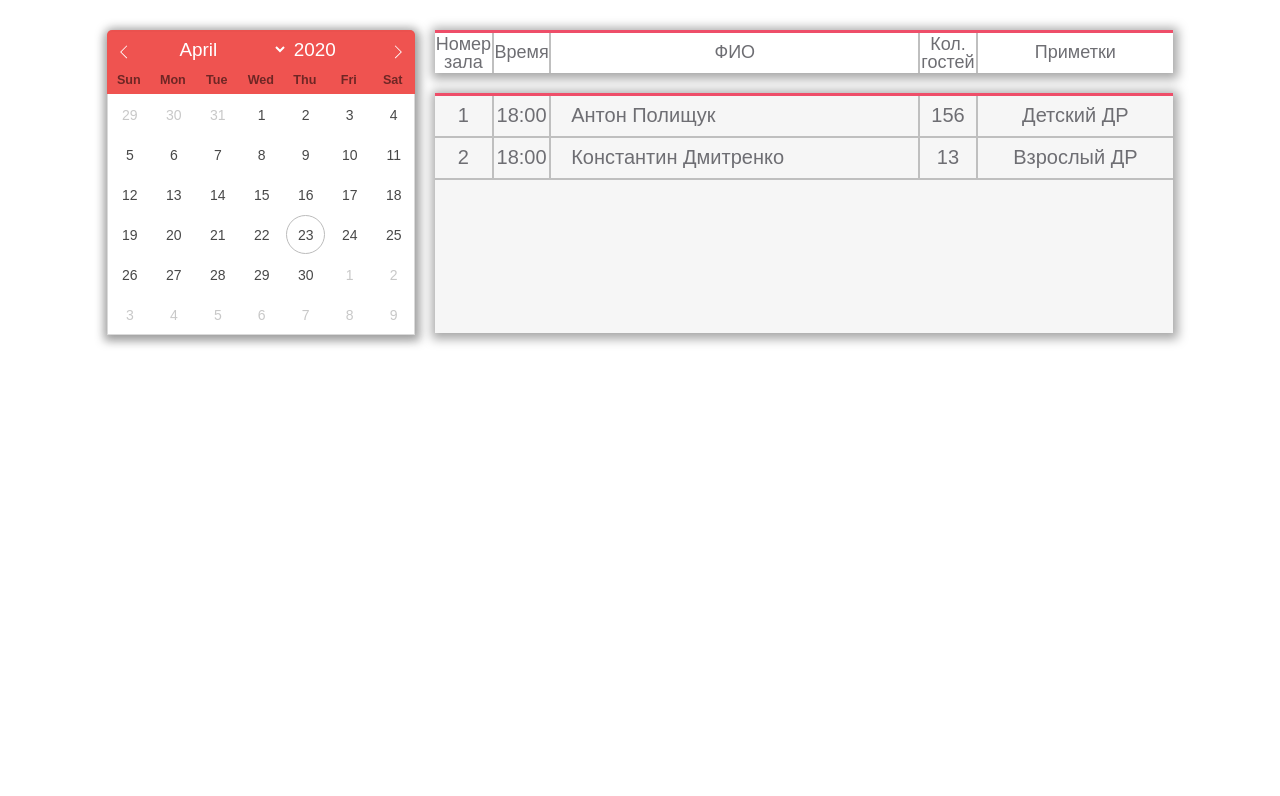
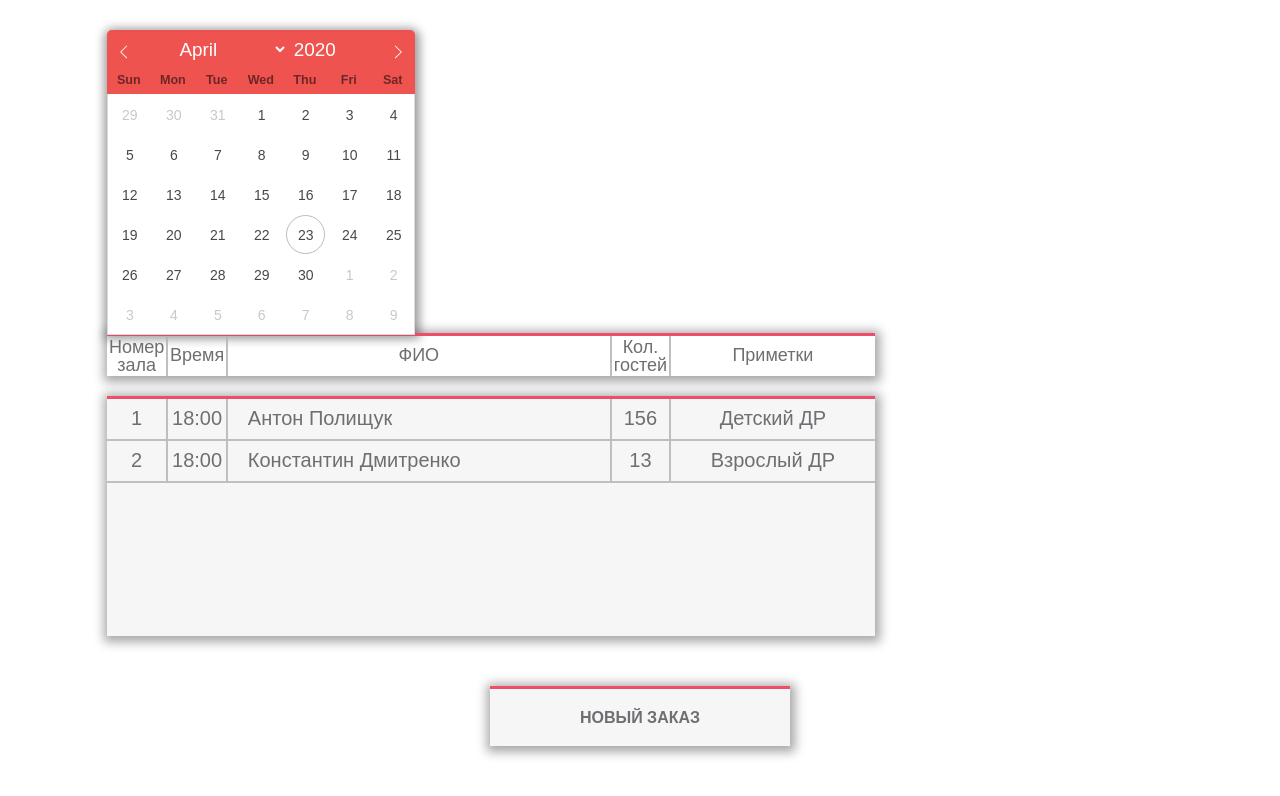
Before and after one commit to WerHawer/gabush, a React (Create React App) app: page / in a window 1280 px wide. Shown: the top 796 px of the page. Built offline with nearby package versions, Linux system fonts and the light colour scheme.

Commit message:
done main

```diff
--- a/package.json
+++ b/package.json
@@ -9,6 +9,7 @@
     "flatpickr": "^4.6.3",
     "react": "^16.13.1",
     "react-dom": "^16.13.1",
+    "react-router-dom": "^5.1.2",
     "react-scripts": "3.4.1"
   },
   "scripts": {
--- a/src/App.js
+++ b/src/App.js
@@ -1,36 +1,21 @@
 import React, { Component } from "react";
-import flatpickr from "flatpickr";
 import MainInfo from "./components/MainInfo/MainInfo";
+import { Switch, Route, Redirect } from "react-router-dom";
+import NewOrder from "./components/Pages/NewOrder";
 
 export default class App extends Component {
-  state = { input: null, datePicker: null };
-
-  componentDidMount() {
-    this.setState({
-      datePicker: flatpickr("#dataPicker", {
-        mode: "range",
-        inline: true,
-
-        onChange: function (selectedDates, dateStr, instance) {
-          //отправка запроса с выбранной датой. Фильтровать по выбору только одной даты.
-        },
-      }),
-    });
-
-    this.setState({ input: document.querySelector("#dataPicker") });
-  }
-
   handleDateChange = (str) => {
     this.setState({ dateValue: str });
   };
 
   render() {
-    // const { dateValue } = this.state;
-
-    // console.log(this.state.datePicker);
     return (
       <>
-        <MainInfo />
+        <Switch>
+          <Route path="/" exact component={MainInfo} />
+          <Route path="/newOrder" component={NewOrder} />
+          <Redirect to="/" />
+        </Switch>
       </>
     );
   }
--- a/src/components/DatePicker/DatePicker.js
+++ b/src/components/DatePicker/DatePicker.js
@@ -1,6 +1,6 @@
 import React from "react";
 
-const DatePicker = ({ value, onChange }) => (
+const DatePicker = ({}) => (
   <div className="datePickerWrapper">
     <input type="text" id="dataPicker" style={{ display: "none" }} />
   </div>
--- a/src/components/MainInfo/MainInfo.js
+++ b/src/components/MainInfo/MainInfo.js
@@ -1,13 +1,46 @@
-import React from "react";
+import React, { Component } from "react";
+import flatpickr from "flatpickr";
+import { Link } from "react-router-dom";
 import DatePicker from "../DatePicker/DatePicker";
 import OrdersForm from "../OrdersTable/OrdersForm";
-// import css from "./MainInfo.module.css";
+import Button from "../UI/Button";
 
-const MainInfo = () => (
-  <div className="wrapper">
-    <DatePicker />
-    <OrdersForm />
-  </div>
-);
+export default class MainInfo extends Component {
+  state = { input: null };
 
-export default MainInfo;
+  componentDidMount() {
+    this.setState({ input: document.querySelector("#dataPicker") });
+  }
+
+  componentDidUpdate(prevProps, prevState) {
+    if (prevState.input !== this.state.input) {
+      const calendar = flatpickr("#dataPicker", {
+        mode: "range",
+        inline: true,
+
+        onChange: function (selectedDates, dateStr, instance) {
+          //отправка запроса с выбранной датой. Фильтровать по выбору только одной даты.
+        },
+      });
+
+      this.setState({ input: document.querySelector("#dataPicker") });
+    }
+  }
+  render() {
+    return (
+      <div className="wrapper">
+        <DatePicker />
+        <OrdersForm />
+        <Link
+          to={{
+            pathname: "/newOrder",
+            state: { from: "/" },
+          }}
+          className="link new-order-button"
+        >
+          <Button>Новый заказ</Button>
+        </Link>
+      </div>
+    );
+  }
+}
--- a/src/components/OrdersTable/Form.module.css
+++ b/src/components/OrdersTable/Form.module.css
@@ -1,5 +1,5 @@
 .table {
-  width: 100%;
+  width: 72%;
   max-width: 1060px;
 }
 
@@ -15,10 +15,11 @@
 }
 
 .main {
-  height: 240px;
-  max-height: 240px;
+  min-height: 240px;
+  max-height: 60vh;
   background-color: #f6f6f6;
   overflow: auto;
+  margin-bottom: 50px;
 }
 
 .headElement,
--- /dev/null
+++ b/src/components/Pages/NewOrder.js
@@ -0,0 +1,10 @@
+import React, { Component } from "react";
+import menu from "../../data/menu";
+import { Link } from "react-router-dom";
+
+export default class NewOrder extends Component {
+  state = { date: "", name: "", room: "", comment: "" };
+  render() {
+    return <div className="wrapper"></div>;
+  }
+}
--- a/src/components/UI/Button.js
+++ b/src/components/UI/Button.js
@@ -1,7 +1,13 @@
-import React from 'react';
+import React from "react";
 
-const button = () => (
-
+const Button = ({ type = "button", children, onClick, customClass }) => (
+  <button
+    className={`basicButton ${customClass}`}
+    type={type}
+    onClick={onClick}
+  >
+    {children}
+  </button>
 );
 
-export default button;
+export default Button;
--- /dev/null
+++ b/src/data/menu.js
@@ -0,0 +1,41 @@
+const menu = [
+  {
+    id: 1,
+    name: "Грецький",
+    ingridients: {
+      "Огірки свіжі": 35,
+      Помідори: 40,
+      "Перець свіжий": 20,
+      "Сир бринза": 30,
+      Маслини: 20,
+      "Олія рафінована": 5,
+    },
+  },
+  {
+    id: 2,
+    name: "Столичний",
+    ingridients: {
+      "Огірки свіжі": 15,
+      "Яйце куряче": 30,
+      "Куряче філе": 30,
+      "Огірки солоні": 15,
+      Картопля: 20,
+      Майонез: 30,
+    },
+  },
+
+  {
+    id: 3,
+    name: "Ніжний",
+    ingridients: {
+      "Огірки свіжі": 30,
+      Гриби: 30,
+      "Ананас консерв.": 20,
+      "Куряче філе": 30,
+      "Цибуля маринов.": 10,
+      Майонез: 30,
+    },
+  },
+];
+
+export default menu;
--- a/src/index.css
+++ b/src/index.css
@@ -8,7 +8,6 @@ body {
 }
 
 .datePickerWrapper {
-  width: 34%;
   max-height: 305px;
   margin-right: 20px;
   background-color: #ef5350;
@@ -22,10 +21,39 @@ body {
 }
 
 .wrapper {
+  display: flex;
+  flex-wrap: wrap;
+  align-content: flex-start;
   min-height: 100vh;
   width: 83.3%;
   margin: 0 auto;
-  display: flex;
   max-width: 1220px;
   padding-top: 30px;
 }
+
+.basicButton {
+  min-width: 300px;
+  min-height: 60px;
+  max-height: 60px;
+  color: #6e6e73;
+  border: none;
+  border-top: 3px solid #ee4e69;
+  background-color: #f6f6f6;
+  box-shadow: 1px 2px 10px 4px rgba(0, 0, 0, 0.35);
+  text-transform: uppercase;
+  font-weight: 600;
+}
+
+.basicButton:hover {
+  background-color: #ee4e69;
+  color: #fff;
+}
+
+.new-order-button {
+  margin: 0 auto;
+}
+
+.link {
+  display: block;
+  text-decoration: none;
+}
--- a/src/index.js
+++ b/src/index.js
@@ -1,13 +1,16 @@
 import React from "react";
 import ReactDOM from "react-dom";
+import { BrowserRouter } from "react-router-dom";
 import "./resset.css";
 import "flatpickr/dist/themes/material_red.css";
 import "./index.css";
 import App from "./App";
 
 ReactDOM.render(
-  <React.StrictMode>
-    <App />
-  </React.StrictMode>,
+  <BrowserRouter>
+    <React.StrictMode>
+      <App />
+    </React.StrictMode>
+  </BrowserRouter>,
   document.getElementById("root")
 );
```
Also changed, not shown: src/components/MainInfo/MainInfo.module.css (deleted), 1 other file (tests, documents, lock files or other folders).
